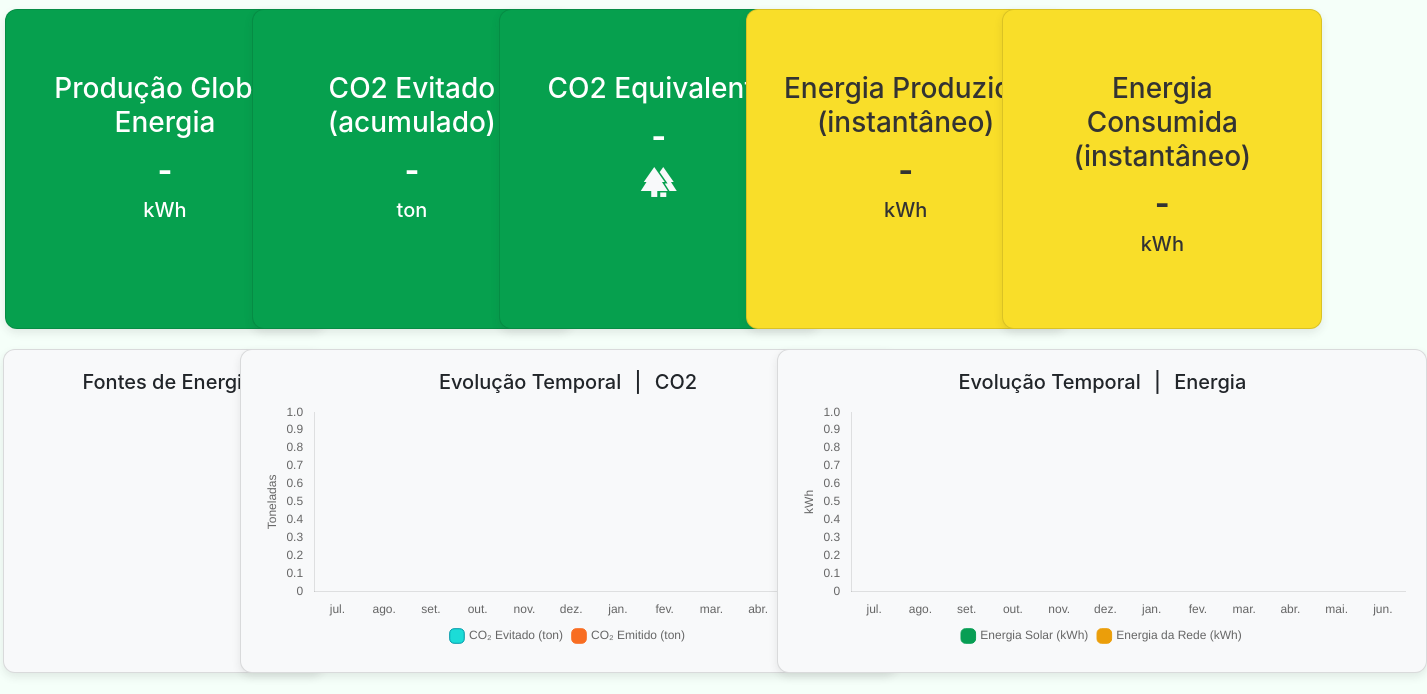
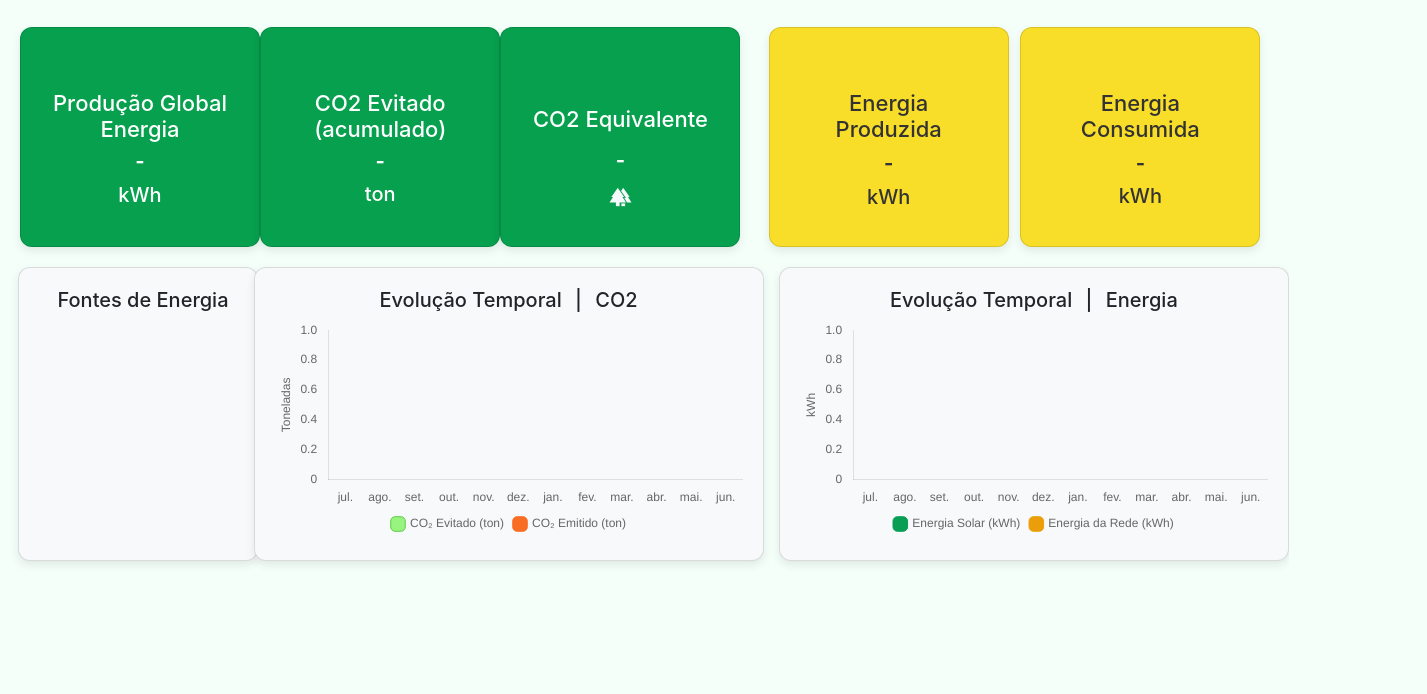
Before and after one commit to IPPortalegre/eficiencia-energetica-dashboard, a website: page public/index.html in a window 1280 px wide. Shown: the part 133-827 px from the top of the page, 1427 px wide, since content can reach past the window. After the commit the page ends 800 px from the top, so only its background shows below. Drawn offline with nearby package versions, Linux system fonts and the light colour scheme; no server answers.

Commit message:
Design change in index.html

```diff
--- a/public/index.html
+++ b/public/index.html
@@ -177,10 +177,7 @@
     .spacechart2{
       margin-left: 8px;
     }
-    .header-title, .sub-title {
-      margin: 0;
-      padding: 0;
-    }
+
     .sub-title {
       font-size: 22.9px;
       color: #1a8623;
@@ -206,7 +203,7 @@
     }
 
     .card-title{
-      font-size: 28px;
+      font-size: 30px;
       font-weight: 500;
       padding:0 auto;
       margin-top:32px;
@@ -216,6 +213,264 @@
     .carden{
       width:650px;
     }
+    .chart-title{
+      font-size:26px;
+    }
+    /* Ajusta o padding to card de produção global */
+    .value1, .unities1{
+      padding-top:10px;
+    }
+    .value2, .unities2{
+      padding-top:10px;
+    }
+    .icon{
+      padding-top:4px;
+    }
+    .value3{
+      margin-top:40px;
+    }
+    .card-title-equi{
+      margin-top: 48px;
+    }
+   .value4{
+    margin-top:58px;
+   }
+   .unities4{
+    padding-top:10px;
+   }
+   .value5, .unities5{
+    padding-top:10px;
+
+   }
+   /* Media queries */
+
+
+   /* Dispositivos muito pequenos (telemóveis, 600px para baixo) */
+   @media (max-width: 767.98px) {
+  .row.graphrow {
+    display: flex;
+    flex-direction: column;
+  }
+
+  .fontes-card {
+    order: 1;
+    margin-left: 0 !important;
+    margin-right: 0 !important;
+  }
+
+  .cardco2 {
+    order: 2;
+    margin-left: 0 !important;
+    width: 100% !important;
+  }
+
+  .carden {
+    order: 3;
+    width: 100% !important;
+    margin-left: 0 !important;
+  }
+
+  .yellow-card {
+    order: 4;
+    margin-left: 0 !important;
+    margin-right: 0 !important;
+  }
+
+  .last-card {
+    order: 5;
+    margin-right: 0 !important;
+  }
+
+  .green-card {
+    width: 100% !important;
+    margin-left: 0 !important;
+    margin-right: 0 !important;
+  }
+
+  .highlight-card {
+    width: 100% !important;
+    height: auto !important;
+  }
+
+  .chart-card {
+    width: 100% !important;
+  }
+
+  .chart-container,
+  .chart-container2,
+  .chart-container-fonte {
+    height: auto;
+  }
+
+  .cardnormal {
+    margin-left: 0 !important;
+  }
+
+  .row.text-center.mb-3 {
+    flex-direction: column;
+    align-items: center;
+  }
+}
+
+   /* Dispositivos pequenos (tablets em modo retrato e telemóveis grandes) */
+   @media only screen and (min-width: 600px) {
+    .green-card, .yellow-card {
+      width: 320px;
+      margin-left: 18px;
+      margin-right: 8px;
+    }
+    .cardfonte {
+      width: 320px;
+      margin-left: 2px;
+    }
+    .cardco2 {
+      width: 656px;
+      margin-left: -86px;
+    }
+    .carden{
+      width: 652px;
+    }
+    .chart-container, .chart-container-fonte, .chart-container2 {
+      height: 250px;
+    }
+   }
+   /* Dispositivos grandes (portateis e computadores) */
+    @media only screen and (min-width: 992px) {
+      .green-card, .yellow-card {
+        width: 320px;
+        margin-left: 18px;
+        margin-right: 8px;
+      }
+      .cardfonte {
+        width: 320px;
+        margin-left: 2px;
+      }
+      .cardco2 {
+        width: 656px;
+        margin-left: -86px;
+      }
+      .carden{
+        width: 652px;
+      }
+      .chart-container, .chart-container-fonte, .chart-container2 {
+        height: 250px;
+      }
+    }
+
+    /*  Dispositivos extra grandes (desktops com um ecrã grande e portateis com ecrã grande) */
+    @media only screen and (min-width: 1200px) {
+
+    .green-bg, .yellow-bg {
+      width: 240px!important;
+      height:220px!important;
+      margin-left: 18px;
+      margin-right: 8px;
+    }
+    .cardfonte {
+      width: 240px;
+      height:294px;
+      margin-left: 2px;
+    }
+    .cardco2 {
+      width: 510px;
+      margin-left: -80px;
+    }
+    .carden{
+      width: 510px;
+      margin-left:22px;
+    }
+    .chart-container, .chart-container-fonte, .chart-container2 {
+      height: 220px;
+    }
+    .container {
+      max-width: 1400px;
+      max-height: 900px;
+      padding:20px!important;
+
+      margin:0 auto;
+    }
+    .card-title {
+      font-size: 22px;
+      margin-bottom:-16px;
+    }
+
+    .value1, .value2, .value3, .value4, .unities4, .value5, .unities5 {
+      margin-bottom: 10px;
+      font-size: 20px!important;
+    }
+    .value1, .value2{
+      margin-top:12px;
+    }
+    .card-title-equi {
+      margin-top: 48px;
+      font-size: 22px;
+    }
+    .value4{
+      margin-top:24px;
+    }
+    .unities4{
+      margin-top:-10px;
+    }
+    .value5{
+      margin-top:14px;
+      margin-bottom:-1px;
+    }
+    .icon{
+      font-size: 22px!important;
+      margin-bottom:4px;
+    }
+    .unities1{
+      margin-top:-10px;
+    }
+   .unities2{
+      margin-top:-11px;
+    }
+    .chart-title{
+      font-size:20px;
+    }
+    .value3{
+      margin-top:32px;
+    }
+    .header-title {
+      margin-left: -1px;
+    }
+
+   }
+
+
+  /*  Dispositivos extra grandes (desktops com um ecrã grande e portateis com ecrã grande) */
+   @media only screen and (min-width: 1800px) {
+
+    .green-card, .yellow-card {
+      width: 320px;
+      margin-left: 18px;
+      margin-right: 8px;
+    }
+    .cardfonte {
+      width: 320px;
+      margin-left: 2px;
+    }
+    .cardco2 {
+      width: 656px;
+      margin-left: -80px;
+    }
+    .carden{
+      width: 652px;
+    }
+    .chart-container, .chart-container-fonte, .chart-container2 {
+      height: 250px;
+    }
+    .container{
+      max-width: 1800px!important;
+      max-height: 1000px!important;
+
+      border:1px solid black;
+      margin:0 auto;
+    }
+
+
+   }
+
 
   </style>
 </head>
@@ -243,12 +498,14 @@
 
     <!-- Cards principais -->
     <div class="row text-center mb-3">
-      <div class="col-md-2 mx-auto  green-card">
-        <div class="card cardnormal  highlight-card green-bg square-card">
+      <div class="col-md-2 mx-auto green-card">
+        <div class="card cardnormal highlight-card green-bg square-card">
           <div class="card-body ">
             <h5 class="card-title">Produção Global Energia</h5>
-            <h1 class="value" id="energiasolartotal">-</h1>
-            <h5 class="unities">kWh</h5>
+
+            <h1 class="value1" id="energiasolartotal">-</h1>
+            <h5 class="unities1">kWh</h5>
+
           </div>
         </div>
       </div>
@@ -257,16 +514,20 @@
         <div class="card cardnormal highlight-card green-bg square-card">
           <div class="card-body">
             <h5 class="card-title">CO2 Evitado (acumulado)</h5>
-            <h1 class="value" id="co2evitadototal">-</h1>
-            <h5 class="unities">ton</h5>
+
+            <h1 class="value2" id="co2evitadototal">-</h1>
+            <h5 class="unities2">ton</h5>
+
           </div>
         </div>
       </div>
       <div class="col-md-2 mx-auto green-card">
         <div class="card cardnormal highlight-card green-bg square-card">
           <div class="card-body">
-            <h5 class="card-title">CO2 Equivalente</h5>
-            <h1 id="co2equivalente">-</h1><i class="material-icons icon-tree md-18 align-middle">forest</i>
+            <h5 class="card-title card-title-equi">CO2 Equivalente</h5>
+
+            <h1 class="value3" id="co2equivalente">-</h1><i class="material-icons icon-tree md-18 align-middle icon">forest</i>
+
           </div>
         </div>
       </div>
@@ -274,9 +535,11 @@
       <div class="col-md-2 mx-auto yellow-card">
         <div class="card cardnormal highlight-card yellow-bg square-card">
           <div class="card-body">
-            <h5 class="card-title">Energia Produzida (instantâneo)</h5>
-            <h1 class="value" id="producaoinstantaneo">-</h1>
-            <h5 class="unities">kWh</h5>
+            <h5 class="card-title">Energia Produzida</h5>
+
+            <h1 class="value4" id="producaoinstantaneo">-</h1>
+            <h5 class="unities4">kWh</h5>
+
           </div>
         </div>
       </div>
@@ -284,9 +547,11 @@
       <div class="col-md-2 mx-auto yellow-card last-card">
         <div class="card cardnormal highlight-card yellow-bg square-card">
           <div class="card-body">
-            <h5 class="card-title">Energia Consumida (instantâneo)</h5>
-            <h1 class="value" id="consumoinstantaneo">-</h1>
-            <h5 class="unities">kWh</h5>
+            <h5 class="card-title">Energia Consumida</h5>
+
+            <h1 class="value5" id="consumoinstantaneo">-</h1>
+            <h5 class="unities5">kWh</h5>
+
           </div>
         </div>
       </div>
@@ -300,7 +565,7 @@
           <div class="card chart-card cardfonte">
 
             <div class="card-body card-body-fonten text-center">
-              <h5>Fontes de Energia</h5>
+              <h5 class="chart-title">Fontes de Energia</h5>
               <div class="chart-container-fonte">
 
               <canvas id="ensource-chart"></canvas>
@@ -315,7 +580,7 @@
         <div class="card chart-card cardco2">
 
           <div class="card-body">
-            <h5 class="text-center"><span class="spacechart">Evolução Temporal</span> |   <span class="spacechart2">CO2</span></h5>
+            <h5 class="text-center chart-title"><span class="spacechart">Evolução Temporal</span> |   <span class="spacechart2">CO2</span></h5>
             <div class="chart-container2">
               <canvas id="chart-co2"></canvas>
             </div>
@@ -326,7 +591,7 @@
       <div class="col-md-5 mb-3">
         <div class="card chart-card carden">
           <div class="card-body">
-            <h5 class="text-center"><span class="spacechart">Evolução Temporal</span> |   <span class="spacechart2">Energia</span></h5>
+            <h5 class="text-center chart-title"><span class="spacechart">Evolução Temporal</span> |   <span class="spacechart2">Energia</span></h5>
             <div class="chart-container">
               <canvas id="chart-energia"></canvas>
             </div>
@@ -490,8 +755,8 @@
                   {
                     label: 'CO₂ Evitado (ton)',
                     data: avoided.values,
-                    backgroundColor: 'rgba(27,220,215,255)',
-                    borderColor: 'rgba(0, 151, 167, 1)',
+                    backgroundColor: '#98F381FF',
+                    borderColor: '#5DCC41FF',
                     borderWidth: 1
                   },
                   {
@@ -523,7 +788,7 @@
                 },
                 scales: {
                   x: {
-                    stacked: false,
+                    stacked: true,
                     grid: { display: false }
                   },
                   y: {
```
